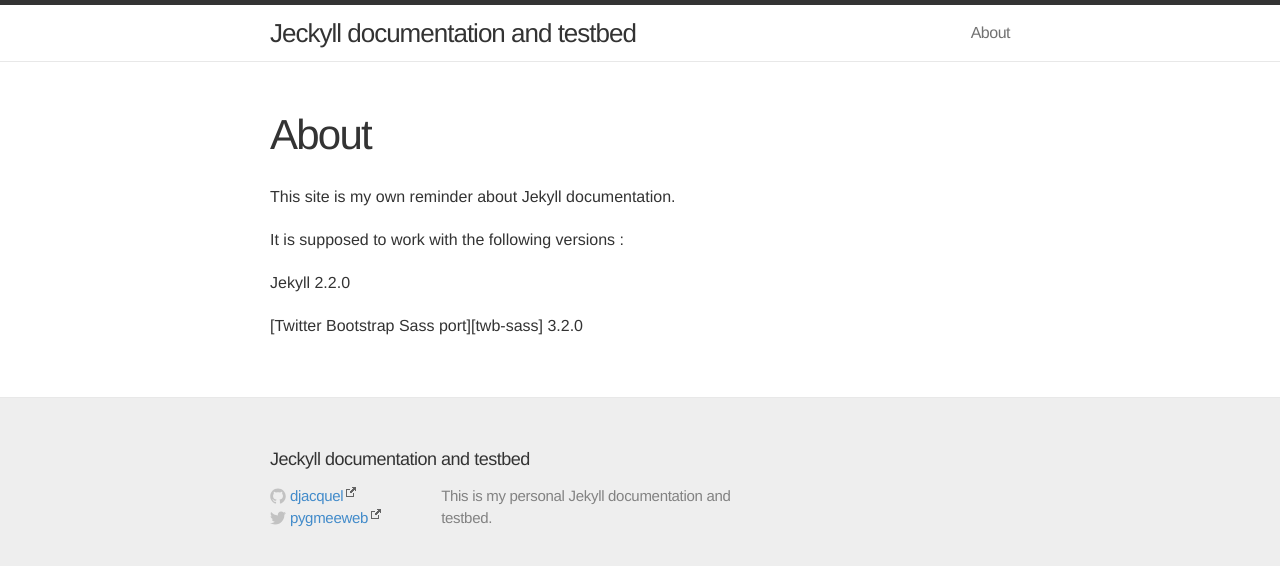
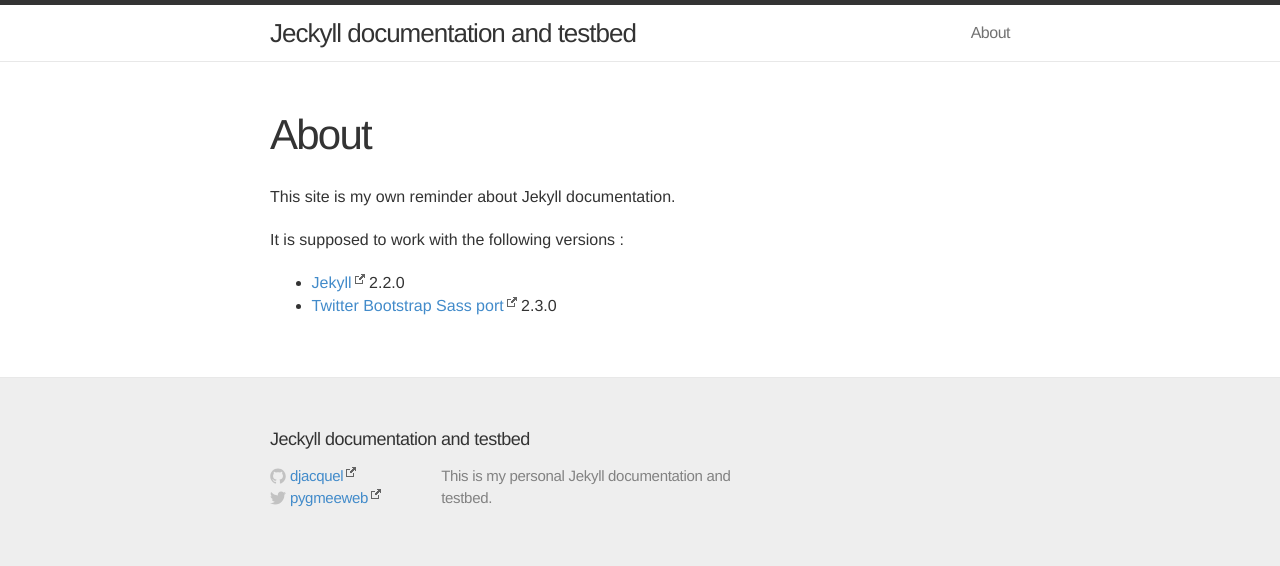
Before and after one commit to djacquel/JekyllDoc, a Jekyll site: the page built from about.md, in a window 1280 px wide. Shown: the top 566 px of the page. Built offline with Jekyll 4.4.1, drawn with Linux system fonts in a browser that asks for light colours; nearby versions of some CDN libraries; some of the changed lines change nothing that is shown.

Commit message:
about.md editing

```diff
--- a/about.md
+++ b/about.md
@@ -4,10 +4,10 @@ title: About
 permalink: /about/
 ---
 
+{% include _links_library.markdown %}
 This site is my own reminder about Jekyll documentation.
 
 It is supposed to work with the following versions :
 
-Jekyll 2.2.0
-
-[Twitter Bootstrap Sass port][twb-sass] 3.2.0
+ - [Jekyll][jekyll] 2.2.0
+ - [Twitter Bootstrap Sass port][twb-sass] {{ site.twb-sass-version }}
```
